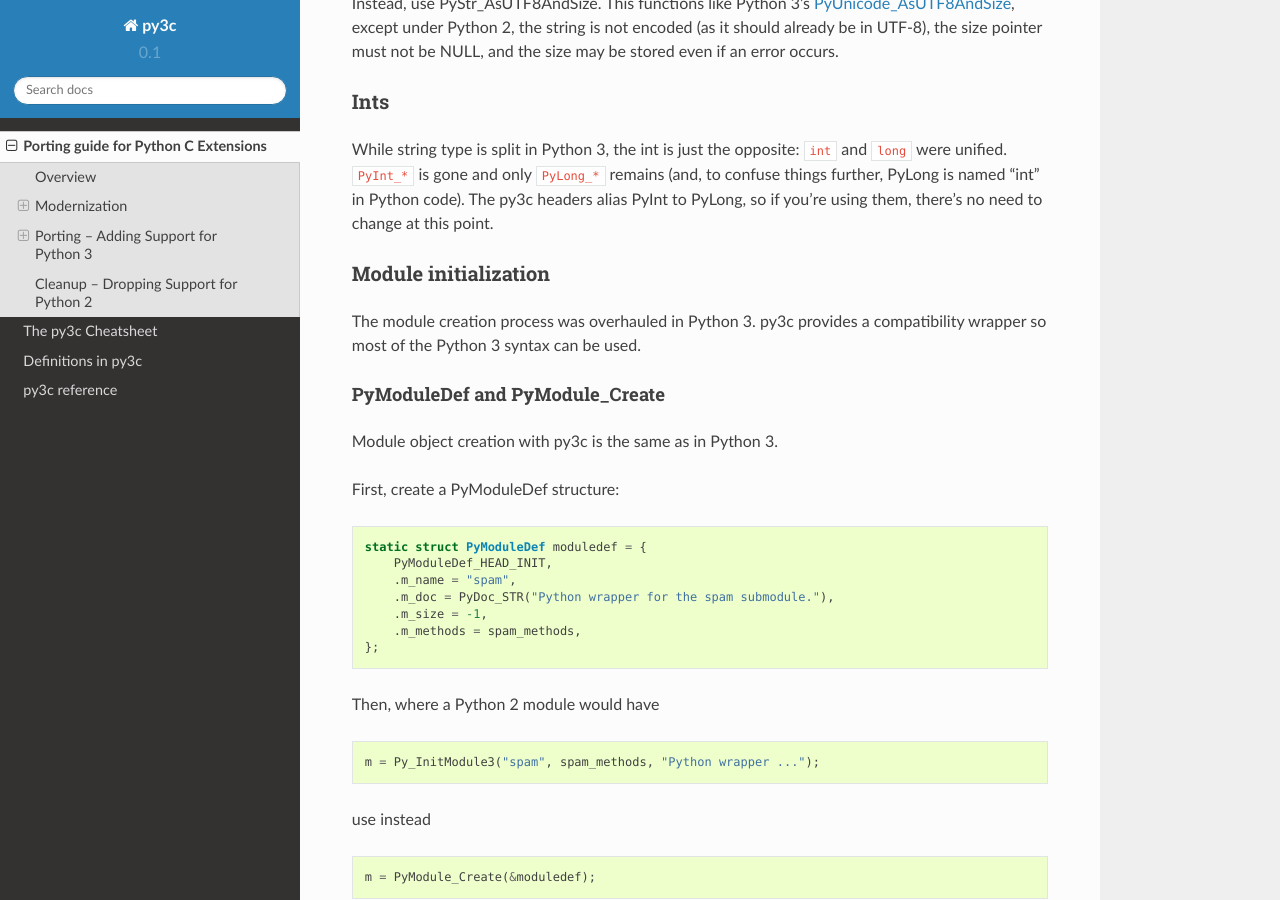
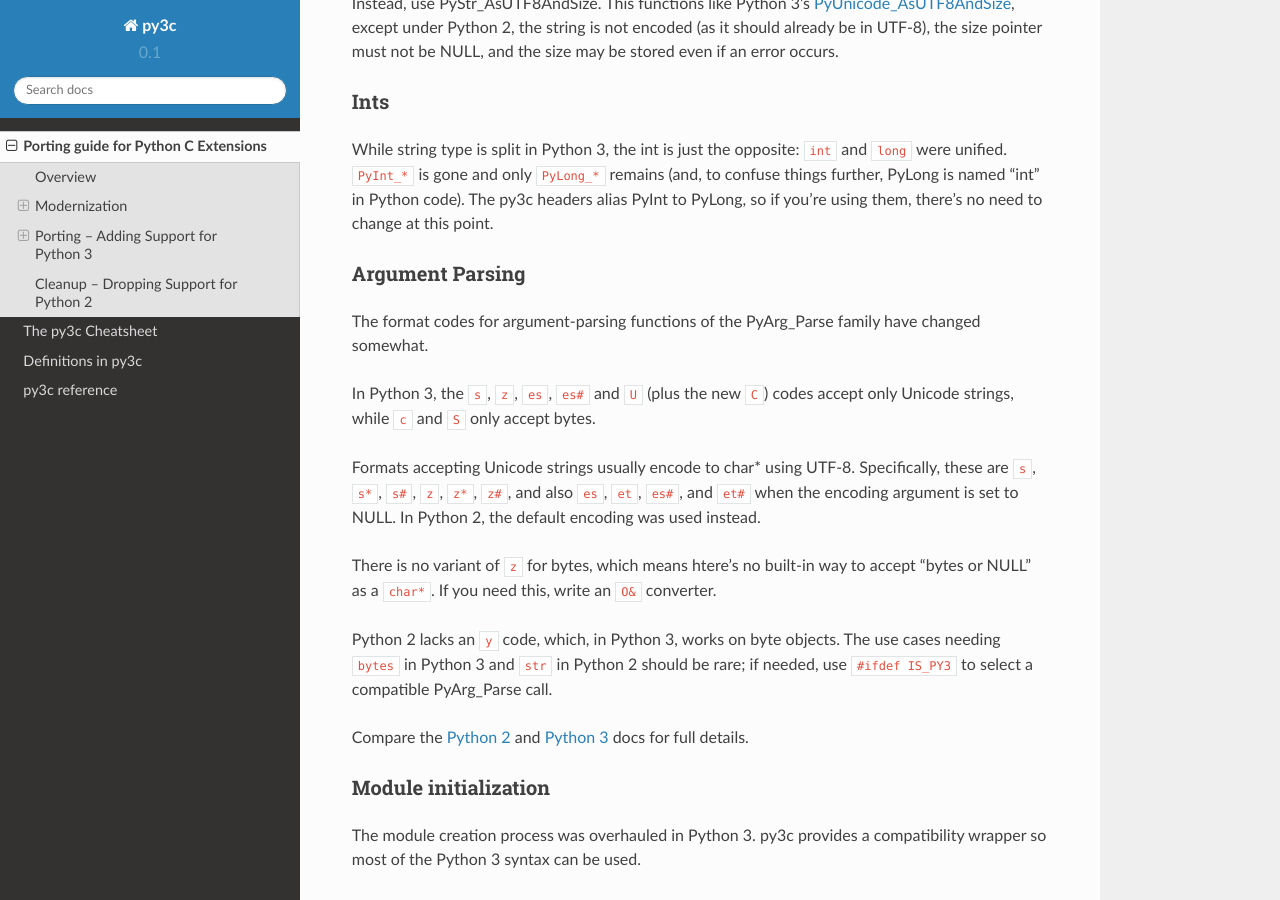
Before and after one commit to encukou/py3c, a Sphinx documentation site: the page built from doc/source/guide.rst, in a window 1280 px wide and 900 px high, scrolled down 5595 px. Built offline with Sphinx 7.4.7 and the Read the Docs theme 2.0.0, drawn with Linux system fonts in a browser that asks for light colours.

Commit message:
Add a section on Argument Parsing

```diff
--- a/doc/source/guide.rst
+++ b/doc/source/guide.rst
@@ -13,12 +13,14 @@ Before you start adding Python 3 compatibility to your C extension,
 consider your options:
 
 * .. index:: CFFI
+
   If you are writing a wrapper for a C library, take a look at
   `CFFI <https://cffi.readthedocs.org>`_, a C Foreign Function Interface
   for Python. This lets you call C from Python 2.6+ and 3.2+, as well as PyPy.
   A C compiler is required for development, but not for installation.
 
 * .. index:: Cython
+
   For more complex code, consider `Cython <http://cython.org/>`_,
   which compiles a Python-like language to C, has great support for
   interfacing with C libraries, and generates code that works on
@@ -357,7 +359,44 @@ there's no need to change at this point.
 
 
 .. index::
+    double: Porting; Argument parsing
+    double: Porting; PyArg_Parse
+    double: Porting; Py_BuildValue
+
+Argument Parsing
+~~~~~~~~~~~~~~~~
+
+The format codes for argument-parsing functions of the PyArg_Parse family
+have changed somewhat.
+
+In Python 3, the ``s``, ``z``, ``es``, ``es#`` and ``U`` (plus the new ``C``)
+codes accept only Unicode strings, while ``c`` and ``S`` only accept bytes.
+
+Formats accepting Unicode strings usually encode to char* using UTF-8.
+Specifically, these are ``s``, ``s*``, ``s#``, ``z``, ``z*``, ``z#``, and also
+``es``, ``et``, ``es#``, and ``et#`` when the encoding argument is set to NULL.
+In Python 2, the default encoding was used instead.
+
+There is no variant of ``z`` for bytes, which means htere's no built-in way to
+accept "bytes or NULL" as a ``char*``.
+If you need this, write an ``O&`` converter.
+
+Python 2 lacks an ``y`` code, which, in Python 3, works on byte objects.
+The use cases needing ``bytes`` in Python 3 and ``str`` in Python 2 should be
+rare; if needed, use ``#ifdef IS_PY3`` to select a compatible PyArg_Parse call.
+
+..
+    XXX: Write an O& converter for "z" and "y"
+    XXX: Write/document handling pathnames safely and portably; see
+        PyUnicode_FSConverter/PyUnicode_FSDecoder
+
+Compare the `Python 2 <https://docs.python.org/2/c-api/arg.html>`_ and `Python 3 <https://docs.python.org/3/c-api/arg.html>`_
+docs for full details.
+
+
+.. index::
     double: Porting; Module Initialization
+
 
 Module initialization
 ~~~~~~~~~~~~~~~~~~~~~
```
